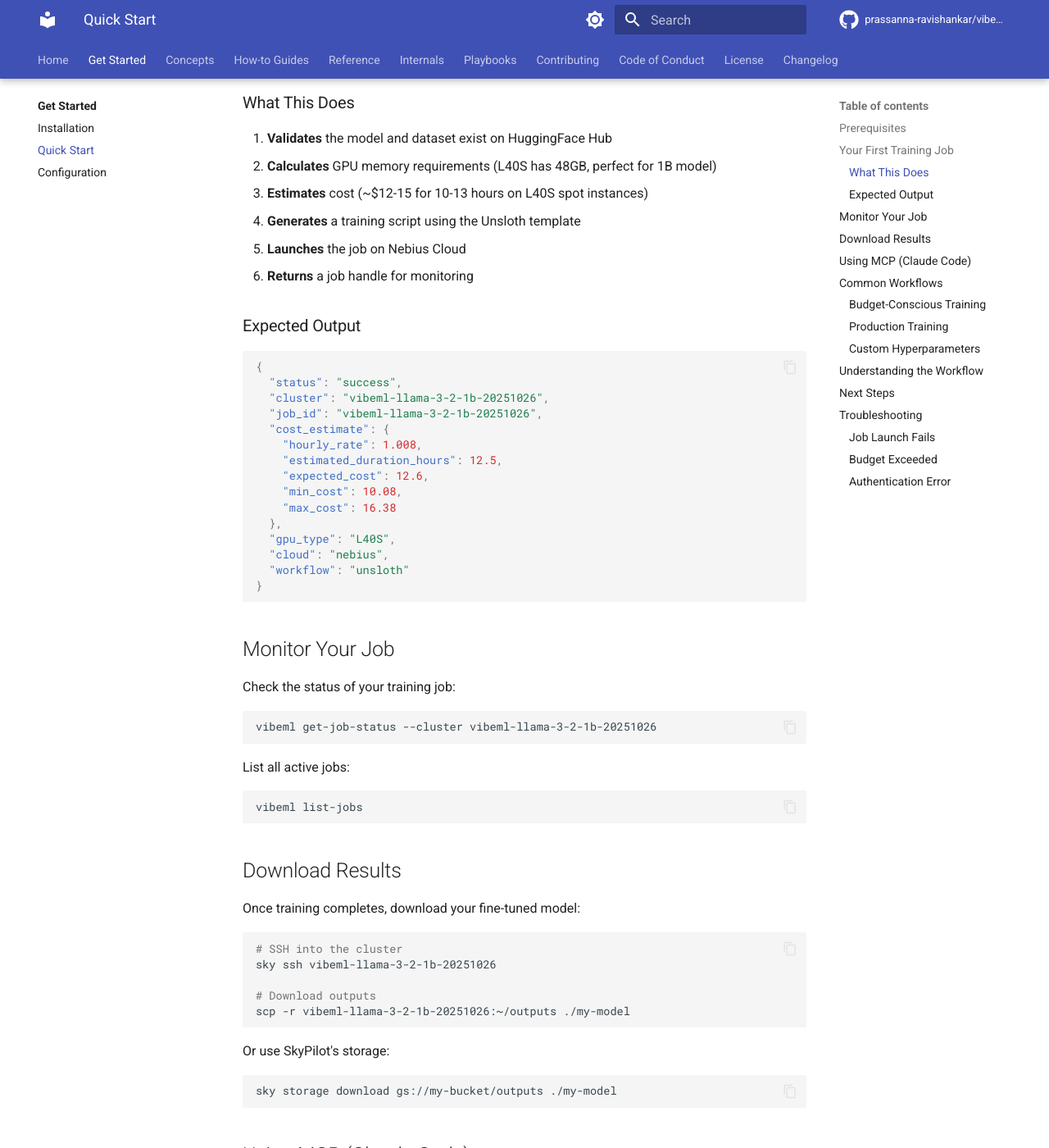
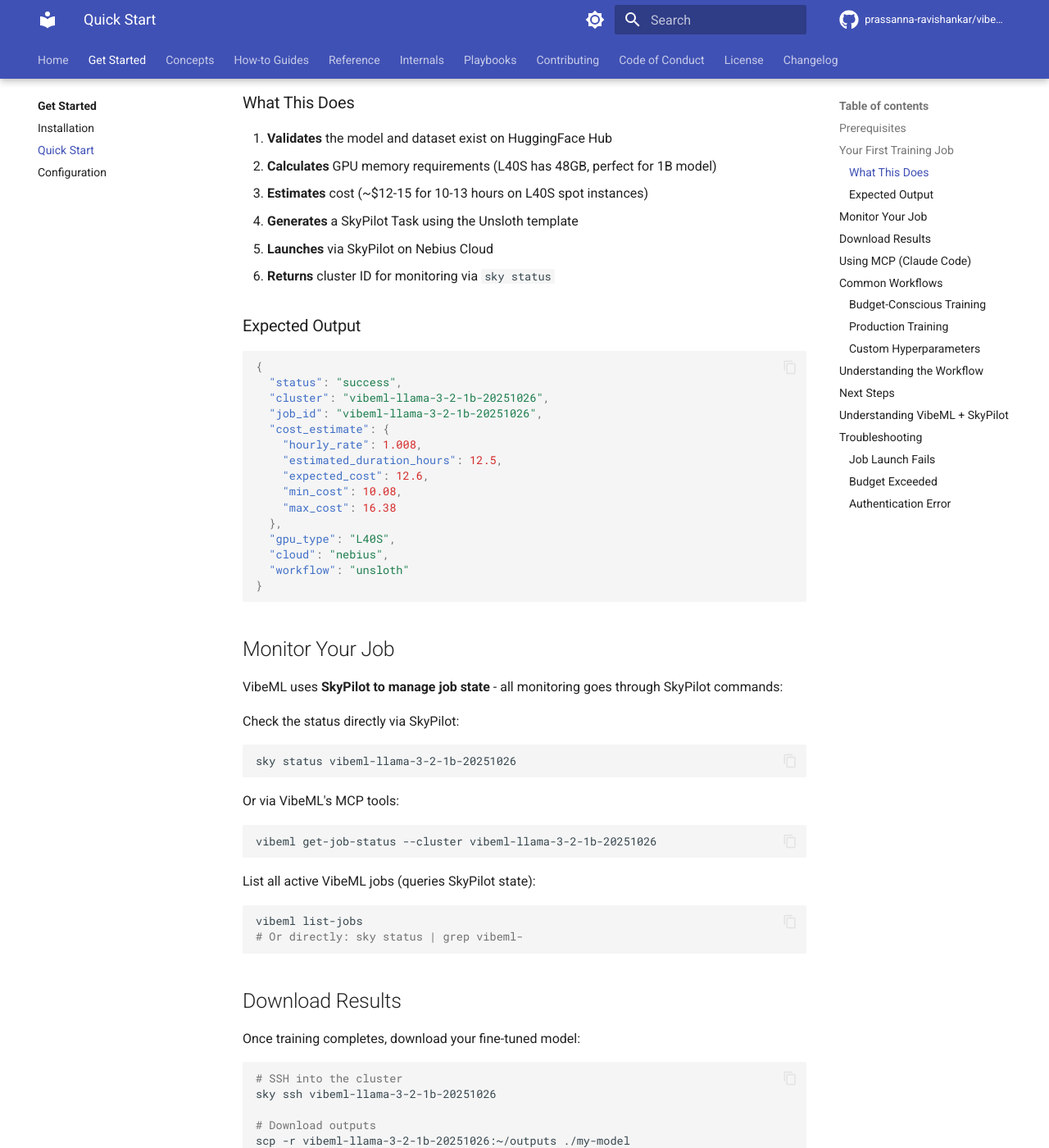
Before and after one commit to prassanna-ravishankar/vibeml, an MkDocs documentation site: the page built from docs/get-started/quickstart.md, in a window 1280 px wide and 1400 px high, scrolled down 633 px. Shown: the whole window at 82% size. Built offline with MkDocs 1.6.1 and Material for MkDocs 9.7.7, drawn with Linux system fonts in a browser that asks for light colours; comment, search, counter and statistics services are not loaded; the version menu is left out; some of the changed text lies outside the part shown.

Commit message:
feat: re-architect MCP layer around native SkyPilot state (task 17)
Complete architectural refactoring to make VibeML a thin MCP wrapper around
SkyPilot's Python API, removing unnecessary custom persistence layer.

## Changes

### Deleted (~1,011 lines)
- src/vibeml/persistence/ package (entire directory)
- tests/test_persistence.py (424 lines)
- Removed SQLite-based JobsRepository (587 lines)
- Removed ACTIVE_CLUSTERS in-memory cache

### Created
- docs/concepts/architecture.md (460 lines)
  Comprehensive architecture documentation explaining thin-wrapper pattern
- tests/test_server_skypilot.py (106 lines, 8/8 tests passing)
  Unit tests for SkyPilot integration helpers

### Refactored
- src/vibeml/server.py
  - Added _map_sky_status_to_job_status() helper
  - Added _get_cluster_from_skypilot() async helper
  - Refactored all MCP tools to query SkyPilot directly
  - Fixed FastMCP compatibility (explicit params vs **kwargs)
  - All jobs now tracked via SkyPilot's ~/.sky/state.json

### Updated
- docs/get-started/quickstart.md - SkyPilot state management docs
- README.md - Updated architecture description

## Architecture

Before: Custom SQLite persistence + in-memory cache
After: Direct SkyPilot API calls (sky.status(), sky.launch(), sky.down())

Job state is now managed entirely by SkyPilot in ~/.sky/state.json,
survives VibeML server restarts, and reconciles with cloud providers.

## Testing

All tests passing:
- tests/test_server_skypilot.py: 8/8 ✓

🤖 Generated with [Claude Code](https://claude.com/claude-code)

Co-Authored-By: Claude <noreply@anthropic.com>

````diff
--- a/docs/get-started/quickstart.md
+++ b/docs/get-started/quickstart.md
@@ -25,9 +25,9 @@ vibeml launch-training \
 1. **Validates** the model and dataset exist on HuggingFace Hub
 2. **Calculates** GPU memory requirements (L40S has 48GB, perfect for 1B model)
 3. **Estimates** cost (~$12-15 for 10-13 hours on L40S spot instances)
-4. **Generates** a training script using the Unsloth template
-5. **Launches** the job on Nebius Cloud
-6. **Returns** a job handle for monitoring
+4. **Generates** a SkyPilot Task using the Unsloth template
+5. **Launches** via SkyPilot on Nebius Cloud
+6. **Returns** cluster ID for monitoring via `sky status`
 
 ### Expected Output
 
@@ -51,16 +51,25 @@ vibeml launch-training \
 
 ## Monitor Your Job
 
-Check the status of your training job:
+VibeML uses **SkyPilot to manage job state** - all monitoring goes through SkyPilot commands:
+
+Check the status directly via SkyPilot:
+
+```bash
+sky status vibeml-llama-3-2-1b-20251026
+```
+
+Or via VibeML's MCP tools:
 
 ```bash
 vibeml get-job-status --cluster vibeml-llama-3-2-1b-20251026
 ```
 
-List all active jobs:
+List all active VibeML jobs (queries SkyPilot state):
 
 ```bash
 vibeml list-jobs
+# Or directly: sky status | grep vibeml-
 ```
 
 ## Download Results
@@ -162,6 +171,24 @@ sequenceDiagram
 - **[Manage budgets](../how-to/track-budgets.md)** - Set up cost tracking and alerts
 - **[Debug issues](../how-to/debug-cloud.md)** - Troubleshoot common problems
 
+## Understanding VibeML + SkyPilot
+
+!!! info "How Job State Works"
+    VibeML **does not maintain its own job database**. Instead:
+
+    - **SkyPilot** maintains job state in `~/.sky/state.json`
+    - **VibeML** queries SkyPilot's state via Python API (`sky.status()`, `sky.jobs()`)
+    - Jobs persist across VibeML server restarts (SkyPilot is authoritative)
+    - You can use `sky` CLI commands directly anytime
+
+    This means:
+
+    ```bash
+    # These work equivalently:
+    vibeml list-jobs              # VibeML MCP tool
+    sky status | grep vibeml-     # Direct SkyPilot command
+    ```
+
 ## Troubleshooting
 
 ### Job Launch Fails
````
Also changed, not shown: README.md (+4 -1 lines), 3 other files.
